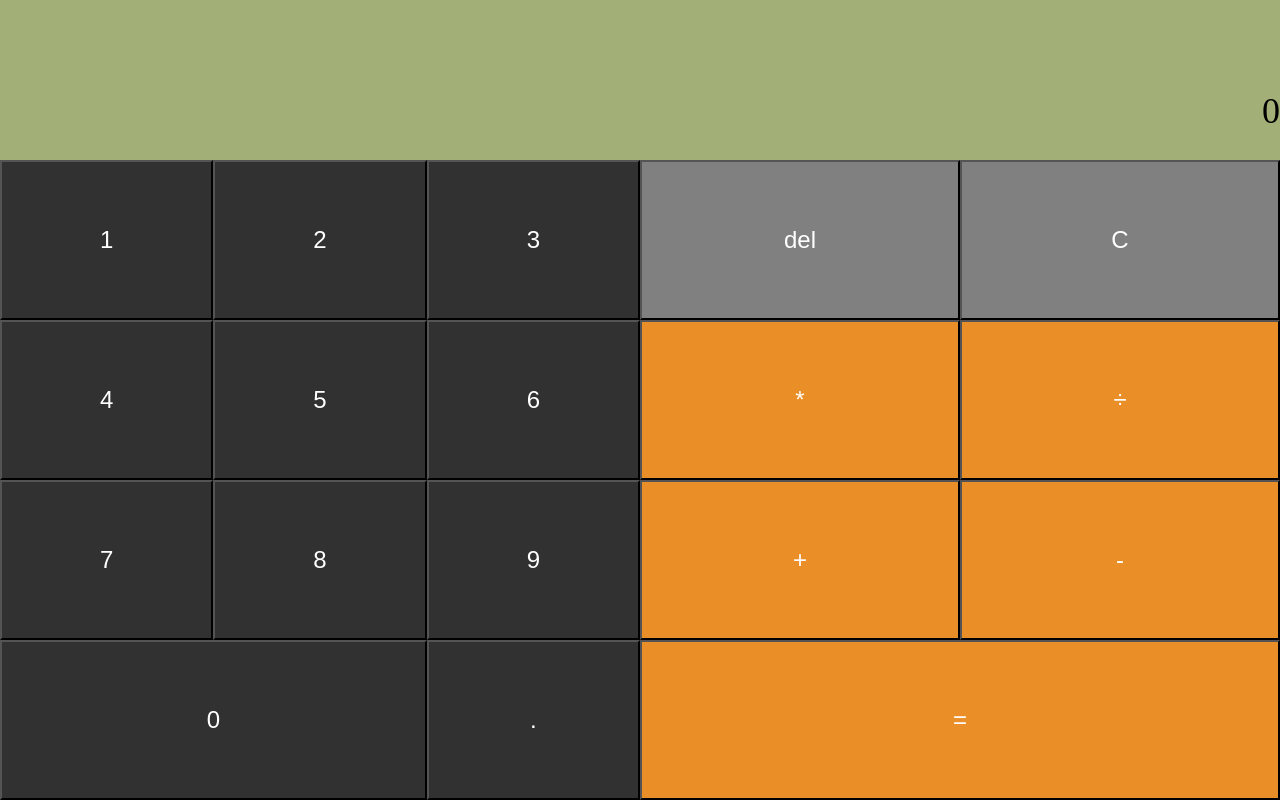
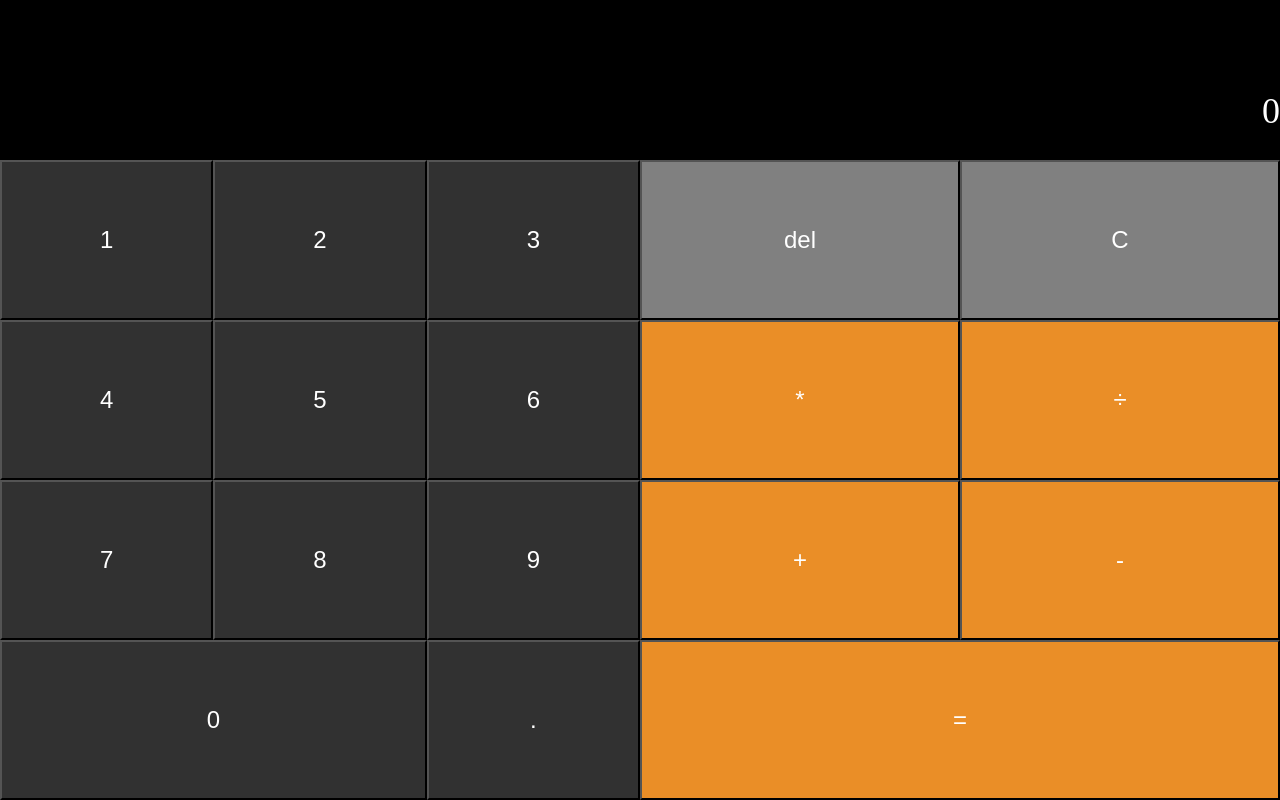
Before and after one commit to syeo-1/calculator, a plain HTML site: page index.html in a window 1280 px wide. Drawn offline with Linux system fonts and the light colour scheme.

Commit message:
changed aesthetics

```diff
--- a/styles.css
+++ b/styles.css
@@ -26,14 +26,16 @@ html, body {
 button {
     color: white;
     font-size: 24px;
+    border-color: black;
 }
 
 .display {
-    background-color: #a2af77;
+    background-color: black;
     grid-area: display;
     font-size: 36px;
     text-align: right;
     padding-top: 7%;
+    color: white;
 }
 
 .operandGroup {
```
